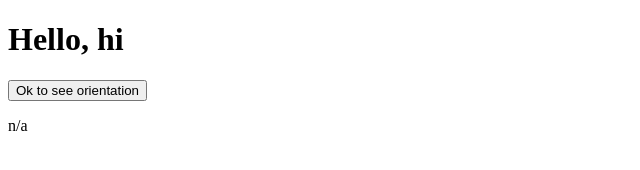
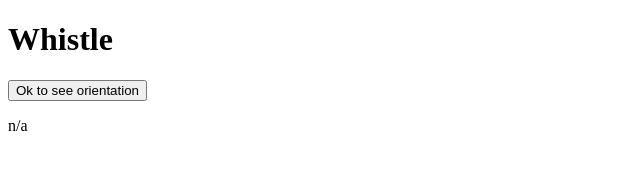
Before and after one commit to anna-phan-creator/anna-phan-creator.github.io, a plain HTML site: page index.html in a window 1280 px wide. Shown: the full height of the page, 0-640 px from the left. Drawn offline with Linux system fonts and the light colour scheme.

Commit message:
Lite onödigt fix

```diff
--- a/index.html
+++ b/index.html
@@ -4,14 +4,21 @@
   <meta charset="UTF-8">
   <meta name="viewport" content="width=device-width, initial-scale=1.0">
   <title>Lab 4 | Real-Time Messaging</title>
+
 </head>
+
 <body>
 
-<h1>Hello, hi</h1>
+  <h1>Whistle</h1>
+
+  <input type="button" value="Ok to see orientation" onClick="givePermission();" />
+
+  <p id="heading">n/a</p>
 
   <script>
+
     function givePermission() {
-    // feature detect
+      // Feature detect
       if (typeof DeviceOrientationEvent.requestPermission === 'function') {
         DeviceOrientationEvent.requestPermission()
           .then(permissionState => {
@@ -39,13 +46,7 @@
     }
 
 
-
   </script>
-
-<input type="button" value="Ok to see orientation" onClick="givePermission();" />
-
-<p id="heading">n/a</p>
-
 
 </body>
 </html>
```
Lines whose indentation alone changed are shown as unchanged.
